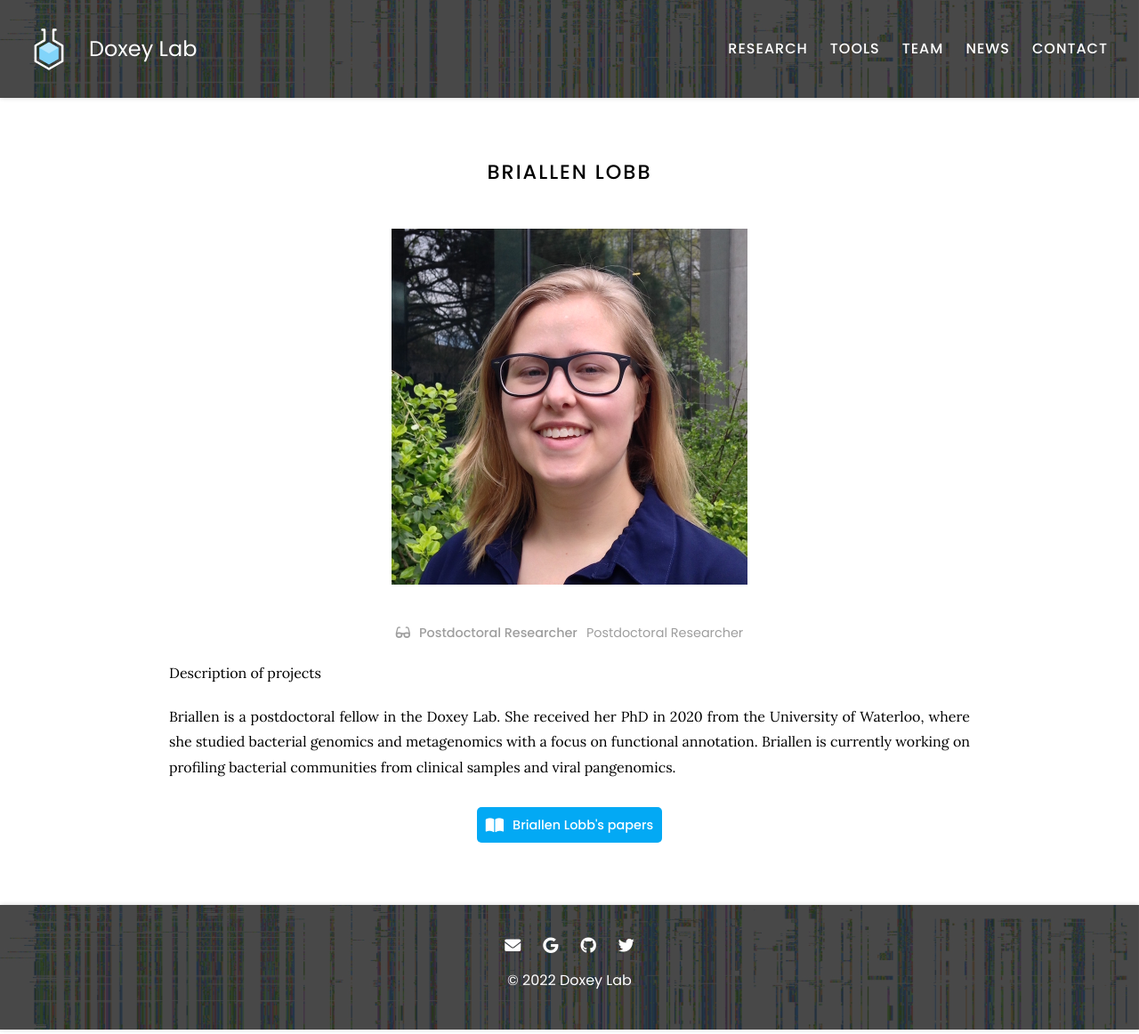
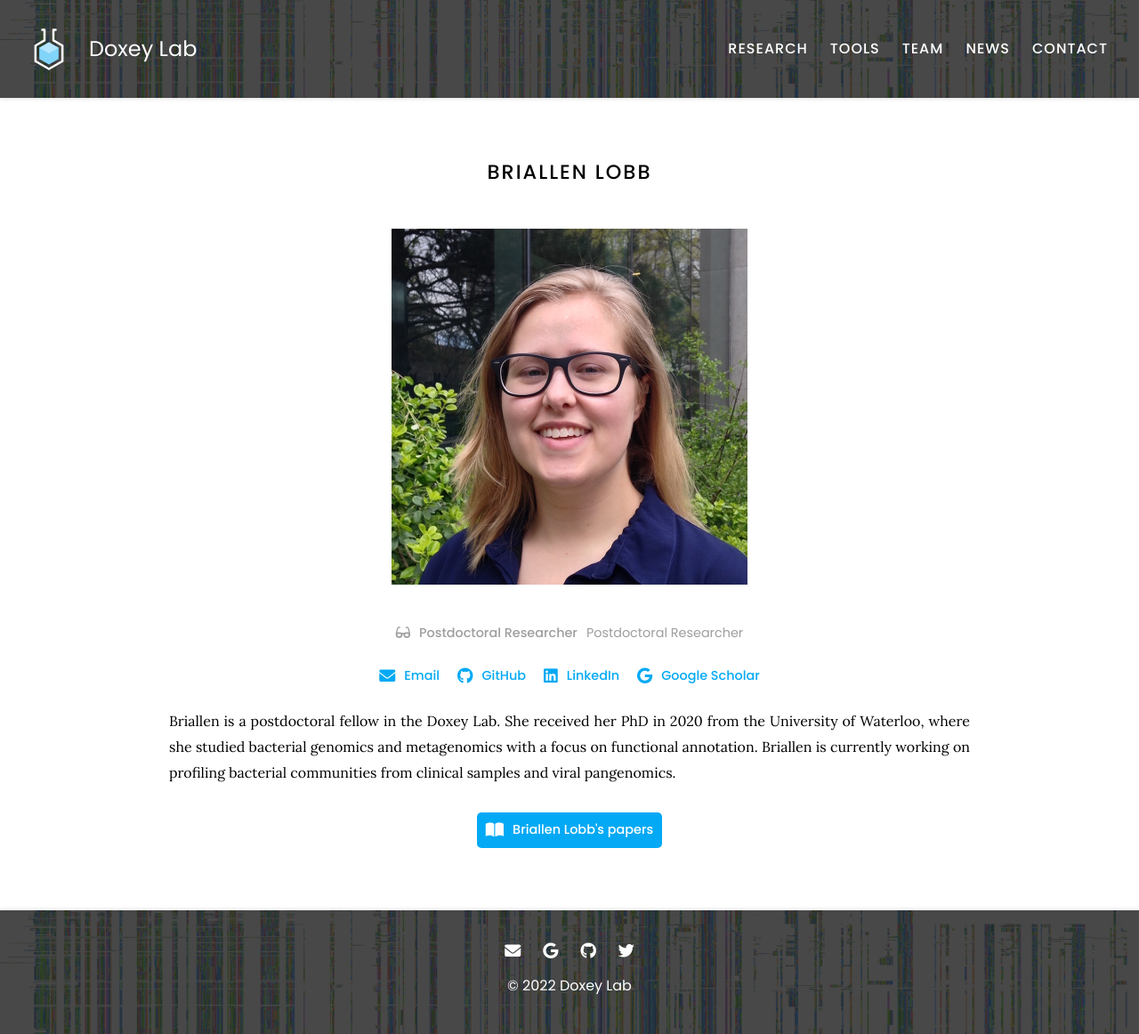
Before and after one commit to doxeylab/doxeylab-website, a Jekyll site: the page built from _members/briallen-lobb.md, in a window 1280 px wide. Shown: the whole page at 89% size. Built offline with Jekyll 4.4.1, drawn with Linux system fonts in a browser that asks for light colours.

Commit message:
Update briallen-lobb.md

```diff
--- a/_members/briallen-lobb.md
+++ b/_members/briallen-lobb.md
@@ -5,14 +5,10 @@ description: Postdoctoral Researcher
 group: current
 role: postdoc
 links:
-  - email: balobb@uwaterloo.ca
-  - github: briallen
-  - linkedin: briallen-lobb-2b7382238
-  - google-scholar: 2K6Q4cIAAAAJ
-
-
+  email: balobb@uwaterloo.ca
+  github: briallen
+  linkedin: briallen-lobb-2b7382238
+  google-scholar: 2K6Q4cIAAAAJ
 ---
 
-Description of projects
-
 Briallen is a postdoctoral fellow in the Doxey Lab. She received her PhD in 2020 from the University of Waterloo, where she studied bacterial genomics and metagenomics with a focus on functional annotation. Briallen is currently working on profiling bacterial communities from clinical samples and viral pangenomics.
```
